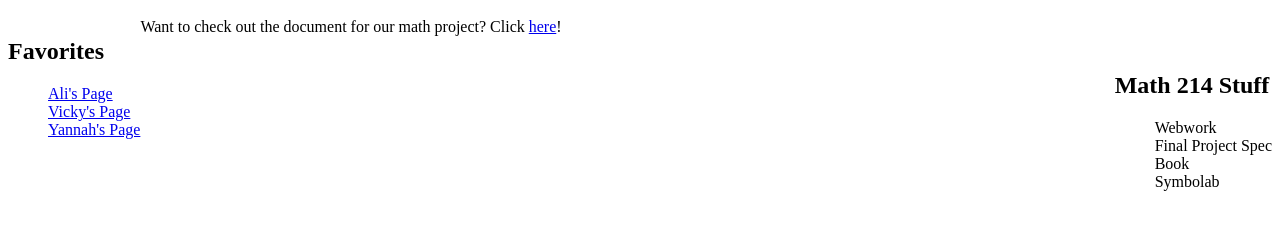
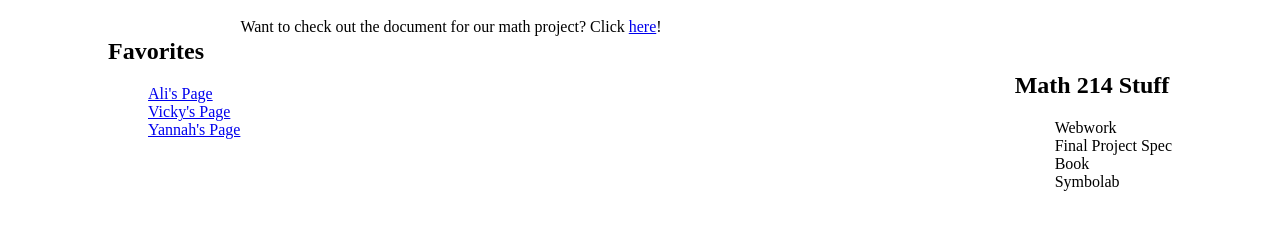
Before and after one commit to aadegeye/aadegeye.github.io, a plain HTML site: page index.html in a window 1280 px wide. Shown: the part 48-278 px from the top of the page. Drawn offline with Linux system fonts and the light colour scheme.

Commit message:
Yaaaaaay

```diff
--- a/index.html
+++ b/index.html
@@ -1,5 +1,5 @@
 <h1> Welcome!</h1>
-<div>
+<div class = 'main-div'>
     <div class = 'div-left'>
         <h2>Favorites</h2>
         <ul>
@@ -46,4 +46,9 @@
     .div-right {
         float: right;
     }
+
+    .main-div{
+        padding-left: 100px;
+        padding-right: 100px;
+    }
 </style>
```
